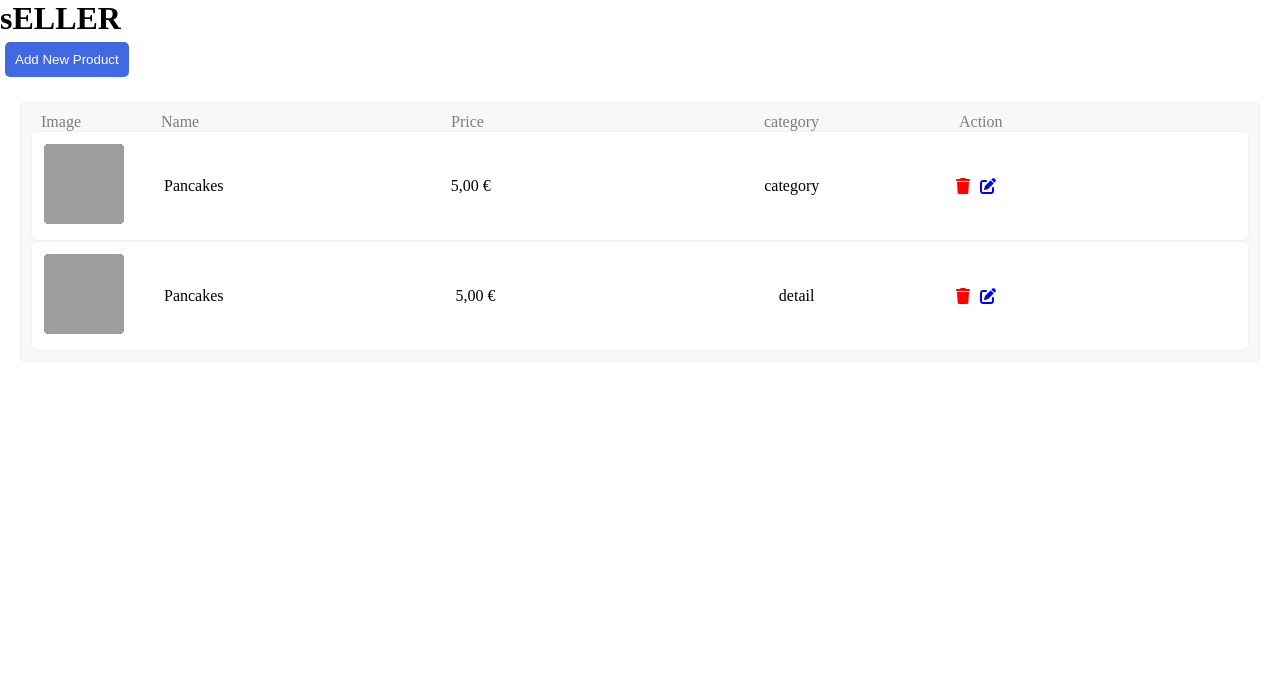
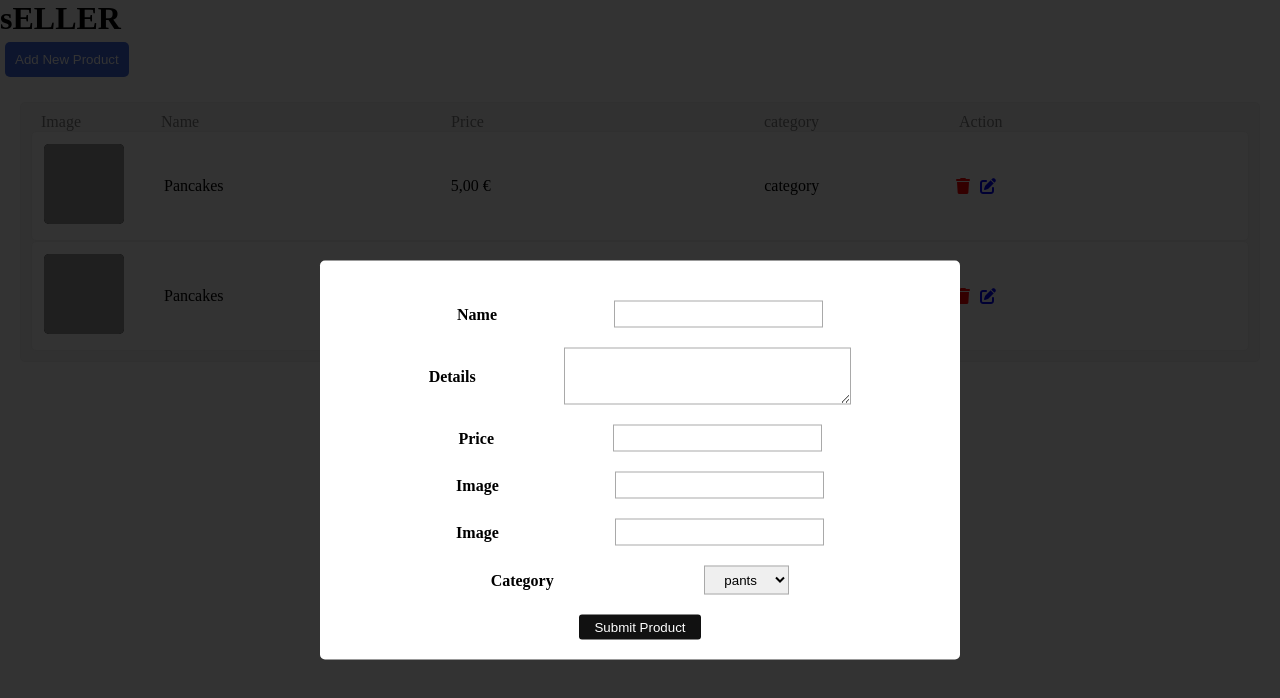
Before and after one commit to GSG-G13/ecommerce-team-6, a plain HTML site: page seller.html in a window 1280 px wide. Both pictures are taken after a click on the button "Add New Product". Drawn offline with Linux system fonts and the light colour scheme; grey boxes are pictures that could not be loaded.

Commit message:
Add Popup Form In Seller Page

```diff
--- a/css/Table.css
+++ b/css/Table.css
@@ -2,8 +2,9 @@
 * {
   padding: 0;
   margin: 0;
+  box-sizing: border-box;
 }
-.add{
+.add-product{
     background-color: royalblue;
     padding: 10px;
     border: royalblue;
@@ -127,3 +128,82 @@ table {
 .fa-pen-to-square{
     color: blue;
 }
+
+/* start popup */
+.page {
+  position: relative;
+  min-height: 100vh;
+}
+
+.overlay {
+  position: absolute;
+  width: 100%;
+  height: 100%;
+  left: 0;
+  top: 0;
+  background-color: rgba(0, 0, 0, 0.8);
+}
+
+.container .popup {
+  position: absolute;
+  left: 50%;
+  top: 50%;
+  transform: translate(-50%, -50%);
+  padding: 20px;
+  background-color: #fff;
+  margin: 60px auto;
+  border-radius: 5px;
+  width: 50%;
+  text-align: center;
+  display: none;
+  z-index: 90;
+}
+
+.container .popup form div {
+  margin: 20px 0;
+  display: flex;
+  justify-content: space-evenly;
+  align-items: center;
+}
+
+.container .popup form label {
+  font-weight: bold;
+}
+.container .popup form input {
+  outline: none;
+  border: none;
+  border: 1px solid darkgray;
+  padding: 5px 15px;
+}
+
+.container .popup form input:focus {
+  border: 1px solid #111;
+}
+
+.container .popup form textarea {
+  outline: none;
+  border: none;
+  border: 1px solid darkgray;
+  padding: 5px 15px;
+}
+
+.container .popup form select {
+  outline: none;
+  border: none;
+  border: 1px solid darkgray;
+  padding: 5px 15px;
+}
+
+.container .popup form textarea:focus {
+  border: 1px solid #111;
+}
+
+.container .popup form button {
+  border: none;
+  padding: 5px 15px;
+  border-radius: 3px;
+  background-color: #111;
+  cursor: pointer;
+  color: white;
+}
+/* end popup */
--- /dev/null
+++ b/js/popup.js
@@ -0,0 +1,28 @@
+let addBtn = document.getElementById("add-product");
+let popup = document.querySelector(".popup");
+let submitProduct = document.getElementById("submit-product");
+let overlay = document.getElementById("overlay");
+
+
+addBtn.addEventListener("click", showPopup);
+
+function showPopup() {
+  popup.style.display = "block";
+  overlay.className = "overlay";
+}
+
+
+submitProduct.addEventListener("click", closePopup);
+overlay.addEventListener("click", closeOverlay);
+
+function closePopup() {
+  if (title.value !== "") {
+    closeOverlay();
+  }
+  title.focus();
+}
+
+function closeOverlay() {
+  popup.style.display = "none";
+  overlay.removeAttribute("class");
+}
--- a/seller.html
+++ b/seller.html
@@ -12,14 +12,53 @@
     <title>Document</title>
   </head>
   <body>
+    <div class="page">
+      <div id="overlay"></div>
+      <div class="container">
         <h1>sELLER</h1>
-    <button class="add">Add New Product</button>
+        <button class="add-product" id="add-product">Add New Product</button>
+        <!-- start popup -->
+        <div class="popup">
+          <form>
+            <div class="name">
+              <label>Name</label>
+              <input type="text" name="name" id="name" />
+            </div>
+            <div class="detail">
+              <label>Details</label>
+              <textarea name="detail" id="detail" cols="30" rows="3"></textarea>
+            </div>
+            <div class="price">
+              <label>Price</label>
+              <input type="number" name="price" id="price" />
+            </div>
+            <div class="img">
+              <label>Image</label>
+              <input type="url" name="img" id="img" />
+            </div>
+            <div class="img">
+              <label>Image</label>
+              <input type="url" name="img" id="img" />
+            </div>
+            <div class="img">
+              <label>Category</label>
+              <select name="category" id="category">
+                <option value="pants">pants</option>
+                <option value="hats">hats</option>
+                <option value="jeans">jeans</option>
+              </select>
+            </div>
+            <button id="submit-product">Submit Product</button>
+          </form>
+        </div>
+        <!-- end popup -->
+      </div>
       <div class="table-flex">
         <div class="tabel-thead">
           <div class="td-img">Image</div>
           <div class="td">Name</div>
           <div class="td-flex">Price</div>
-        <div class="td-flex"> category</div>
+          <div class="td-flex">category</div>
           <div class="td-last justify-content-center">Action</div>
         </div>
 
@@ -32,7 +71,7 @@
           </div>
           <div class="td">Pancakes</div>
           <div class="td-flex">5,00 €</div>
-        <div class="td-flex"> category</div>
+          <div class="td-flex">category</div>
           <div class="td-last justify-content-end">
             <i class="fa-solid fa-trash"></i>
             <i class="fa-solid fa-pen-to-square"></i>
@@ -46,12 +85,14 @@
           </div>
           <div class="td">Pancakes</div>
           <div class="td-flex">5,00 €</div>
-        <div class="td-flex"> detail</div>
+          <div class="td-flex">detail</div>
           <div class="td-last justify-content-end">
             <i class="fa-solid fa-trash"></i>
             <i class="fa-solid fa-pen-to-square"></i>
           </div>
         </div>
       </div>
+    </div>
+    <script src="js/popup.js"></script>
   </body>
 </html>
```
Lines whose indentation alone changed are shown as unchanged.
